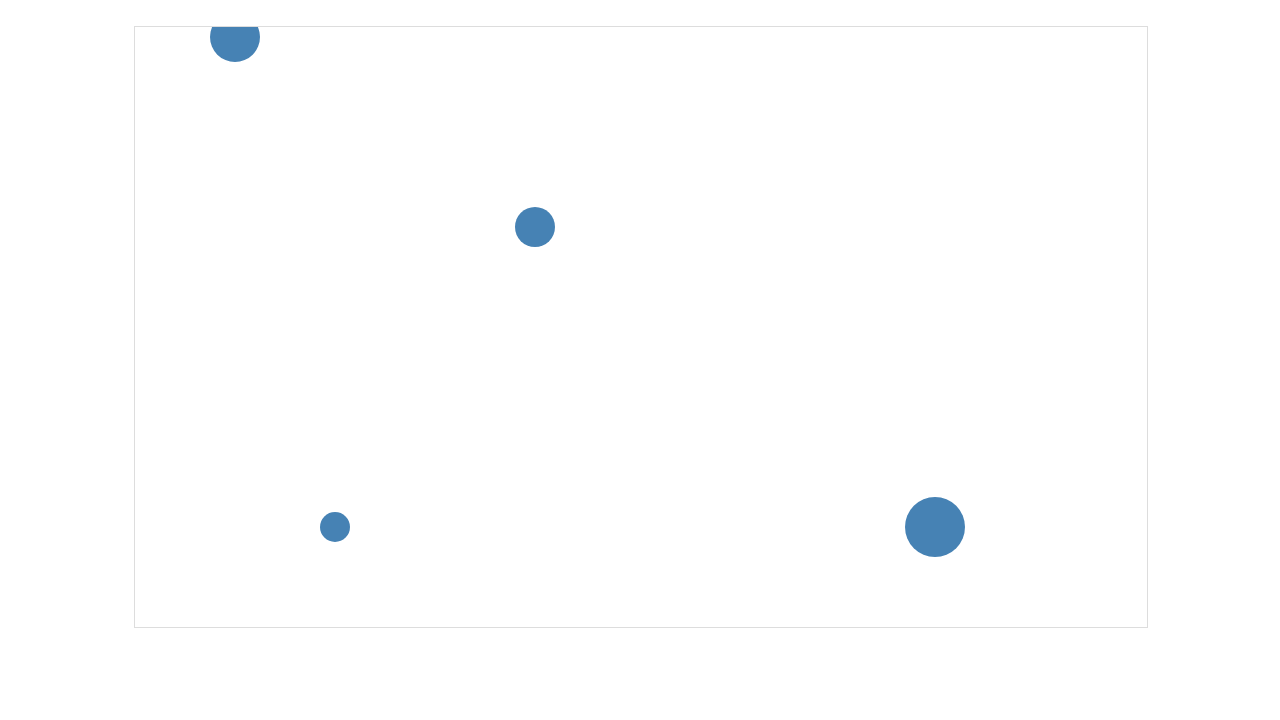
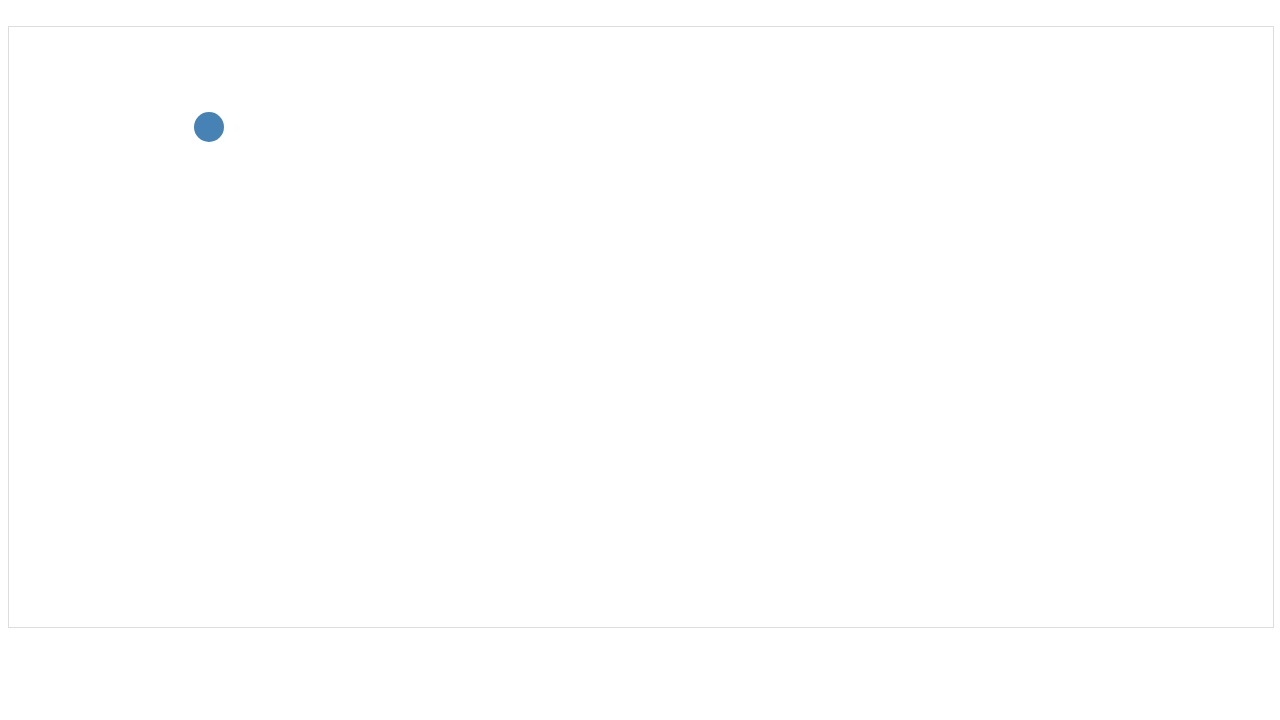
Before and after one commit to AlexandraCordeiro/nobel-visualization, a plain HTML site: page html/init.html in a window 1280 px wide. Shown: the part 80-800 px from the top of the page. Drawn offline with nearby package versions, Linux system fonts and the light colour scheme.

Commit message:
update changes class

```diff
--- /dev/null
+++ b/css/init.css
@@ -0,0 +1,24 @@
+body {
+    font-family: Arial, sans-serif;
+    display: flex;
+    flex-direction: column;
+    /*align-items: center;*/
+  }
+
+  h1 {
+    margin-top: 20px;
+    align-self:left;
+  }
+
+  #chart-container {
+    width: 100%;
+    height: 600px;
+    margin-top: 20px;
+    align-self: center;
+  }
+
+  svg {
+    width: 100%;
+    height: 100%;
+    border: 1px solid #ddd;
+  }
--- a/html/init.html
+++ b/html/init.html
@@ -4,7 +4,7 @@
   <meta charset="UTF-8">
   <meta name="viewport" content="width=device-width, initial-scale=1.0">
   <title>Visualização de Informação</title>
-  <link rel="stylesheet" href="../css/style.css">
+  <link rel="stylesheet" href="../css/init.css">
 </head>
 <body>
   <h1>Nobel Prizes</h1>
@@ -13,6 +13,6 @@
   </div>
 
   <script src="https://d3js.org/d3.v7.min.js"></script>
-  <script src="../js/script.js"></script>
+  <script src="../js/init.js"></script>
 </body>
 </html>
--- /dev/null
+++ b/js/init.js
@@ -0,0 +1,61 @@
+
+
+
+
+// Dados fictícios para simular dados dos Prêmios Nobel
+const data = [
+    { id: 1, size: 30, otherSize: 15, cx: 100, cy: 100, cxF:200, cyF:100},
+];
+
+  // Estado da transição inicial
+  let transitionState = 0;
+
+  // Seleção do SVG e definição de largura e altura
+  const svg = d3.select("#bubble-chart");
+  //const width = 1000;
+  //const height = 600;
+
+  // Função para criar e atualizar as bolinhas no gráfico
+  function updateChart(data, state) {
+    const bubbles = svg.selectAll("circle")
+      .data(data, d => d.id);
+
+    // Entra - Adiciona novas bolinhas se necessário
+    bubbles.enter()
+      .append("circle")
+      //.attr("cx", () => Math.random() * width)
+      //.attr("cy", () => Math.random() * height)
+      .attr("r", 10)
+      .style("fill", "steelblue")
+      .merge(bubbles) // Atualiza as bolinhas existentes
+      .transition()
+      .duration(1000)
+      .attr("r", d => state === 1 ? d.size : d.otherSize) // Muda o tamanho
+      .attr("cx", d => state === 1 ? d.cx : d.cxF) //muda a posição x
+      .attr("cy", d => state === 1 ? d.cy : d.cyF) //muda a posição y
+      .style("fill", d => state === 2 ? "orange" : "steelblue"); // Muda a cor
+
+    // Sai - Remove as bolinhas que não estão nos dados
+    bubbles.exit().remove();
+  }
+
+  //Desenha o gráfico incialmente
+  updateChart(data, transitionState);
+
+  // Função para alternar a transição ao fazer scroll na página ou a usar as teclas de seta
+  function changeTransitionState(newState) {
+    transitionState = (newState + 3) % 3; // Mantém o estado entre 0 e 2
+    updateChart(data, transitionState); //faz update dos valores do char
+  }
+
+  // Event listeners para teclas de seta
+  window.addEventListener("keydown", (e) => {
+    if (e.key === "ArrowRight") changeTransitionState(transitionState + 1);
+    if (e.key === "ArrowLeft") changeTransitionState(transitionState - 1);
+  });
+
+  // Event listener para o *scroll*
+  window.addEventListener("wheel", (e) => {
+    if (e.deltaY > 0) changeTransitionState(transitionState + 1);
+    if (e.deltaY < 0) changeTransitionState(transitionState - 1);
+  });
```
